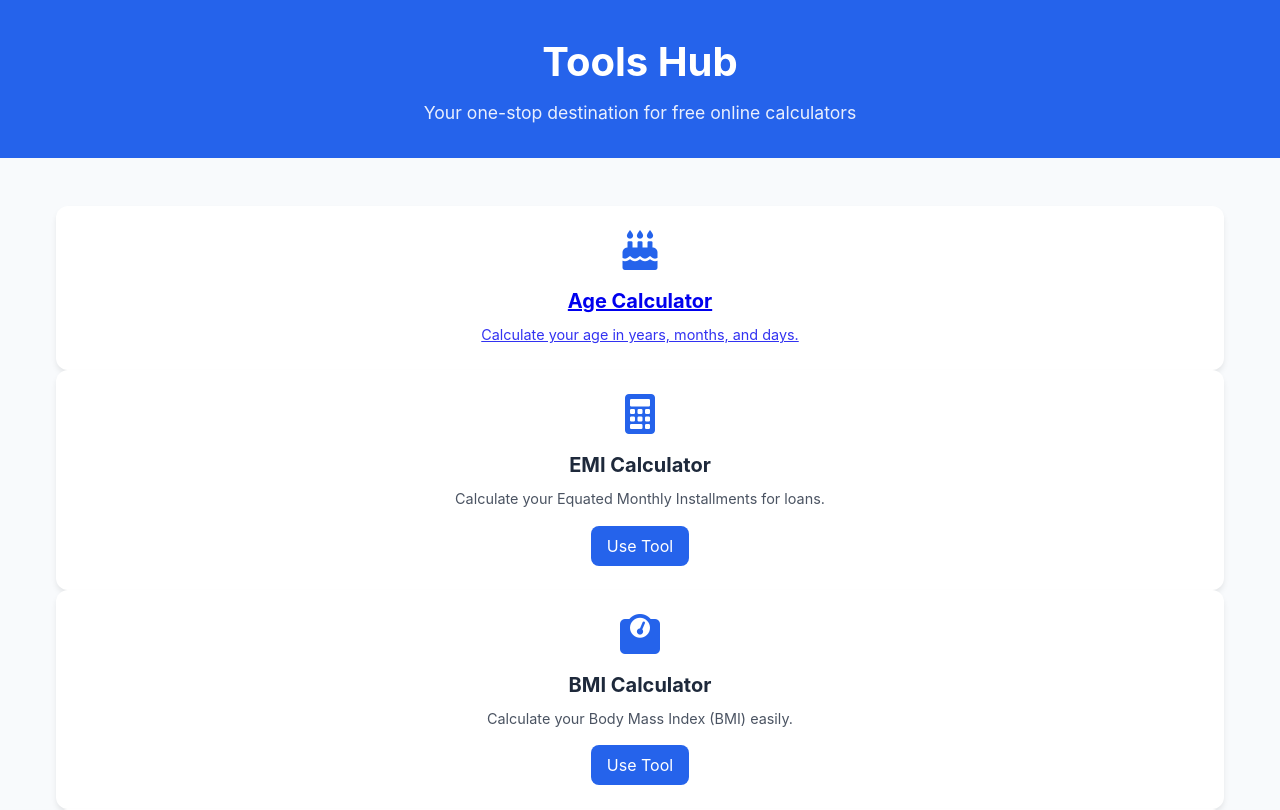
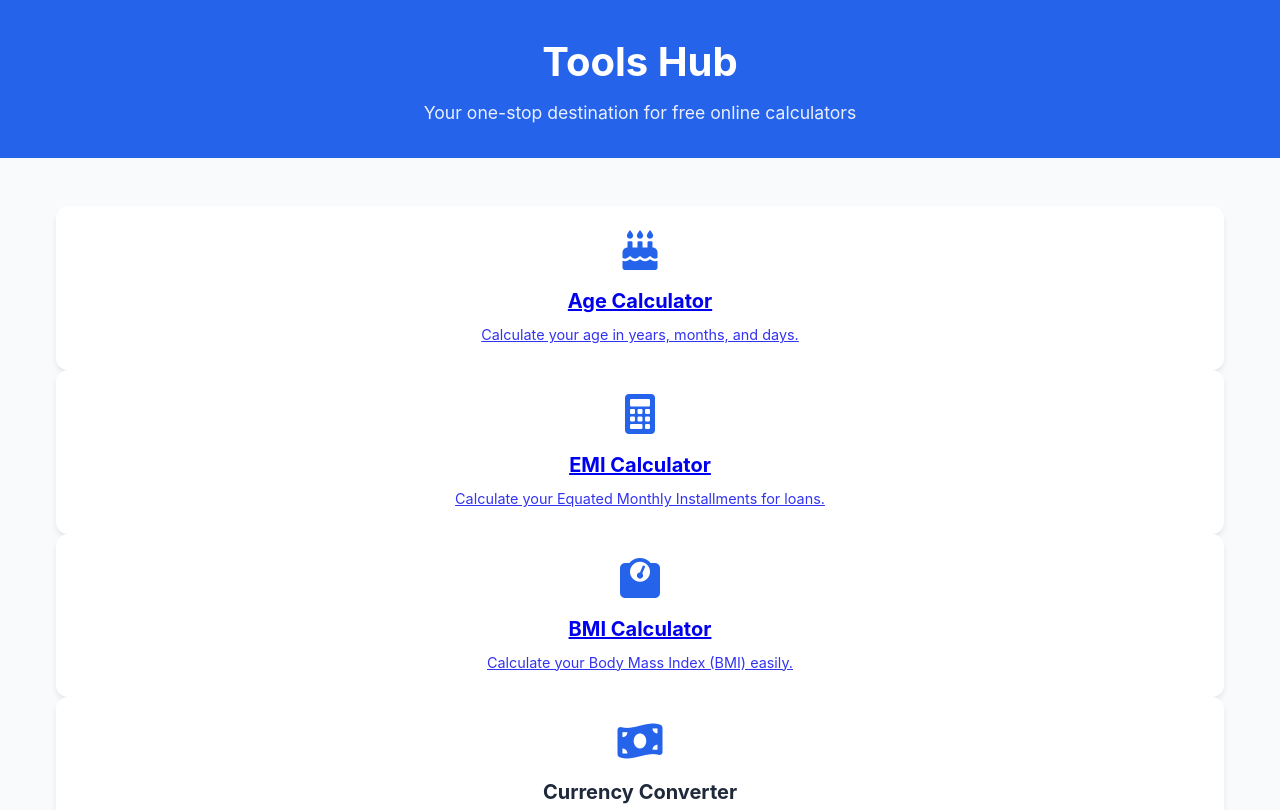
Before and after one commit to Aababugi/Topls, a plain HTML site: page index.html in a window 1280 px wide. Shown: the top 810 px of the page. Drawn offline with Linux system fonts and the light colour scheme.

Commit message:
Update index.html

```diff
--- a/index.html
+++ b/index.html
@@ -157,7 +157,7 @@
     </header>
 
     <div class="container">
-        <a href="https://Aababugi.github.io/Tool/age-calculator.html" aria-label="Use Age Calculator Tool">
+        <a href="https://Aababugi.github.io/Topls/age-calculator.html" aria-label="Use Age Calculator Tool">
     <div class="tool-card">
         <i class="fas fa-birthday-cake" aria-hidden="true"></i>
         <h2>Age Calculator</h2>
@@ -166,20 +166,22 @@
 </a>
 
             <!-- EMI Calculator -->
+            <a href="https://Aababugi.github.io/Topls/EMI-calculator.html" aria-label="Use EMI Calculator Tool">
     <div class="tool-card">
         <i class="fas fa-calculator" aria-hidden="true"></i>
         <h2>EMI Calculator</h2>
         <p>Calculate your Equated Monthly Installments for loans.</p>
-                <a href="/emi-calculator" aria-label="Use EMI Calculator Tool">Use Tool</a>
     </div>
+</a>
 
             <!-- BMI Calculator -->
+            <a href="https://Aababugi.github.io/Topls/BMI-calculator.html" aria-label="Use BMI Calculator Tool">
     <div class="tool-card">
         <i class="fas fa-weight" aria-hidden="true"></i>
         <h2>BMI Calculator</h2>
         <p>Calculate your Body Mass Index (BMI) easily.</p>
-                <a href="/bmi-calculator" aria-label="Use BMI Calculator Tool">Use Tool</a>
     </div>
+</a>
 
             <!-- Currency Converter -->
             <div class="tool-card">
```
Lines whose indentation alone changed are shown as unchanged.
